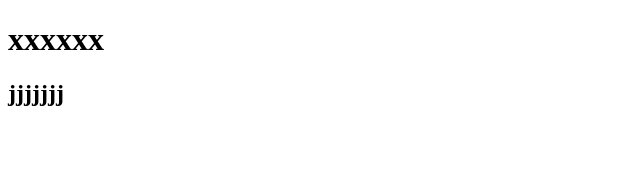
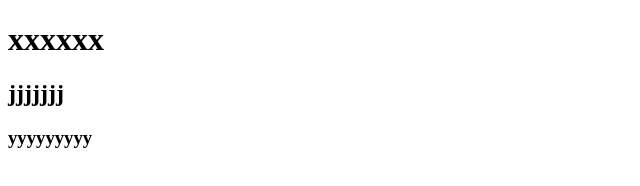
Before and after one commit to wxbj-995/testdemo, a plain HTML site: page index.html in a window 1280 px wide. Shown: the whole page, without its empty margins (0-640 px from the left). Drawn offline with Linux system fonts and the light colour scheme.

Commit message:
这是第三次提交，修改了index.html

```diff
--- a/index.html
+++ b/index.html
@@ -11,5 +11,8 @@
     <h2>
         jjjjjjj
     </h2>
+    <h3>
+        yyyyyyyyy
+    </h3>
 </body>
 </html>
```
